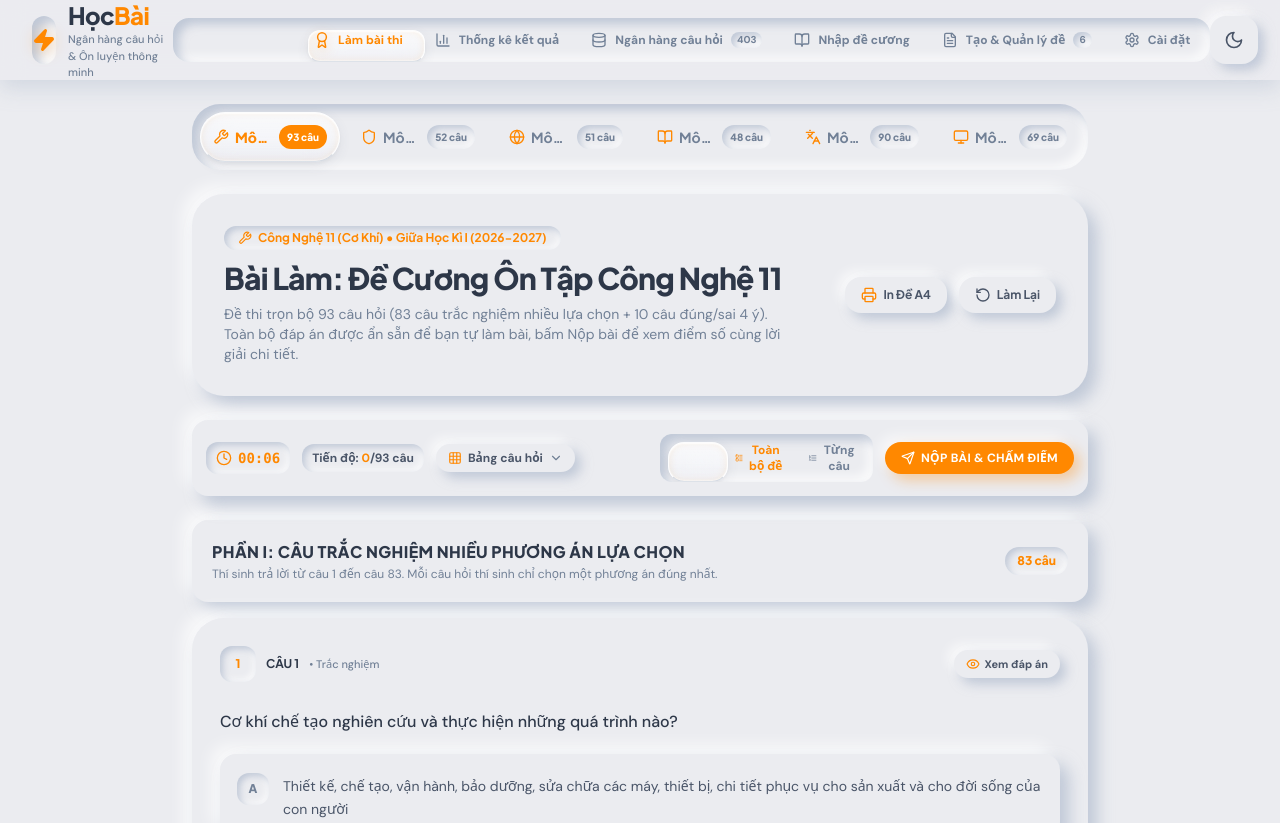
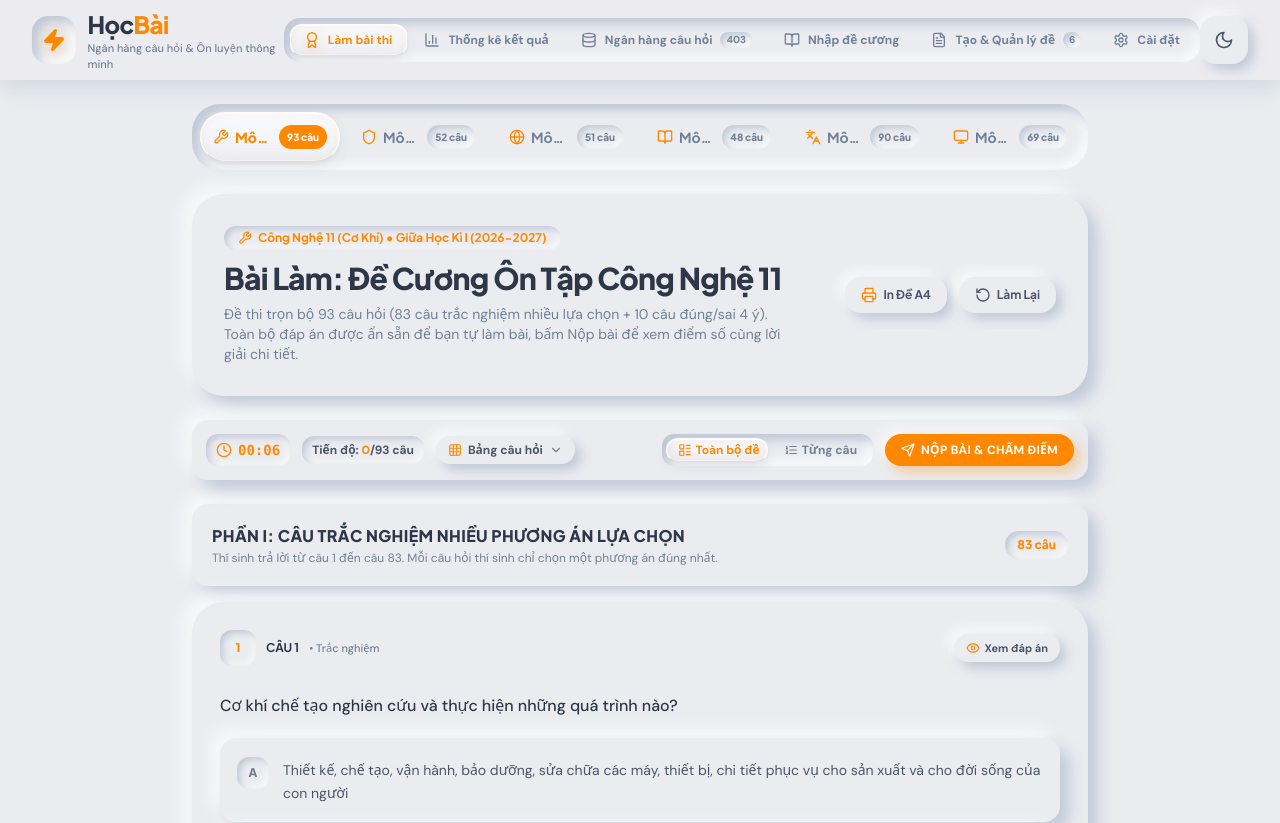
Before and after one commit to phucstd115511/hocbai, a React (Vite) app: page / in a window 1280 px wide. Shown: the top 823 px of the page. Built offline with nearby package versions, Linux system fonts and the light colour scheme.

Commit message:
fix(ui): enforce absolute positioning on sliding pill indicators to fix flex row layout misalignment

```diff
--- a/src/components/practice/CongNgheGHKIQuiz.jsx
+++ b/src/components/practice/CongNgheGHKIQuiz.jsx
@@ -804,11 +804,12 @@ export default function CongNgheGHKIQuiz({
 
           {/* Row 2 on mobile: View mode & Submit toggle spread out evenly */}
           <div className="flex items-center gap-1.5 sm:gap-3 w-full md:w-auto">
-            <div className="relative flex neu-inset p-1 rounded-xl text-xs shrink-0 select-none overflow-hidden">
+            <div className="relative flex neu-inset p-1 rounded-xl text-xs shrink-0 select-none">
               {/* Sliding Pill Indicator for Display Mode */}
               <div
-                className="absolute top-1 bottom-1 left-1 w-[calc(50%-4px)] rounded-lg neu-btn neu-water-surface neu-pill-transition pointer-events-none"
+                className="!absolute top-1 bottom-1 left-1 w-[calc(50%-4px)] rounded-lg neu-btn neu-water-surface neu-pill-transition pointer-events-none"
                 style={{
+                  position: 'absolute',
                   transform: `translateX(${displayMode === 'single' ? '100%' : '0%'})`,
                 }}
               />
--- a/src/components/settings/SettingsView.jsx
+++ b/src/components/settings/SettingsView.jsx
@@ -125,11 +125,12 @@ export default function SettingsView({
             <label className="block text-[11px] font-display font-bold uppercase tracking-wider text-[#718096] dark:text-[#94A3B8] mb-1.5">
               Chế độ màu hiển thị
             </label>
-            <div className="relative flex neu-inset p-1 rounded-2xl select-none overflow-hidden">
+            <div className="relative flex neu-inset p-1 rounded-2xl select-none">
               {/* Sliding Pill Indicator */}
               <div
-                className="absolute top-1 bottom-1 left-1 w-[calc(50%-4px)] rounded-xl neu-btn neu-water-surface neu-pill-transition pointer-events-none"
+                className="!absolute top-1 bottom-1 left-1 w-[calc(50%-4px)] rounded-xl neu-btn neu-water-surface neu-pill-transition pointer-events-none"
                 style={{
+                  position: 'absolute',
                   transform: `translateX(${theme === 'dark' ? '100%' : '0%'})`,
                 }}
               />
--- a/src/index.css
+++ b/src/index.css
@@ -449,7 +449,6 @@ body {
    ========================================================================== */
 
 .neu-water-surface {
-  position: relative;
   /* 1. Frosted Liquid Glass Body: thấu kính tinh thể trong suốt, khúc xạ nền mềm mại, không bị đục trắng */
   background: linear-gradient(
     180deg,
```
